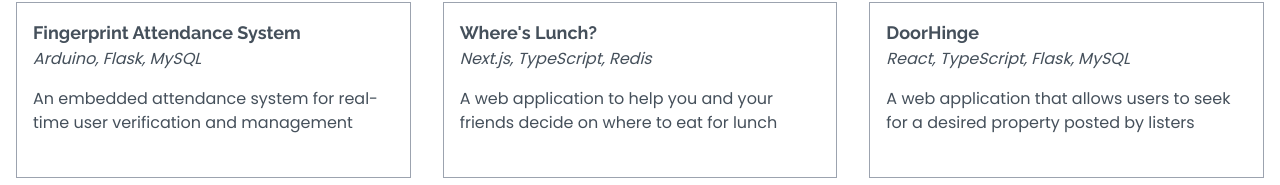
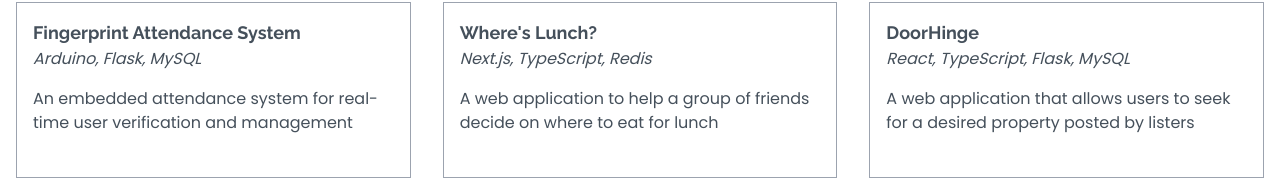
Before and after one commit to Daverhan/david-silva-portfolio, an Astro site: page / in a window 1280 px wide. Shown: the part 1374-1559 px from the top of the page. Built offline with nearby package versions, Linux system fonts and the light colour scheme; Astro itself is replaced by a stand-in of ours.

Commit message:
Update the description for a project

```diff
--- a/src/components/Projects.astro
+++ b/src/components/Projects.astro
@@ -19,7 +19,7 @@
       />
       <Card
         title="Where's Lunch?"
-        description="A web application to help you and your friends decide on where to eat for lunch"
+        description="A web application to help a group of friends decide on where to eat for lunch"
         technologies="Next.js, TypeScript, Redis"
         link="https://github.com/Daverhan/wheres-lunch-web-app"
       />
```
